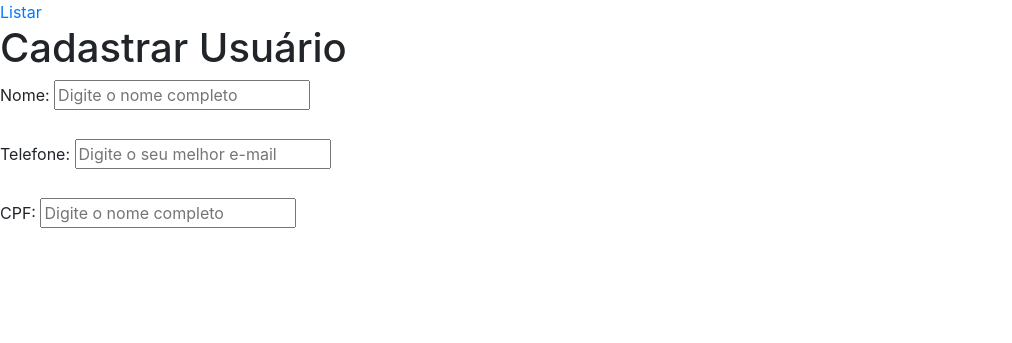
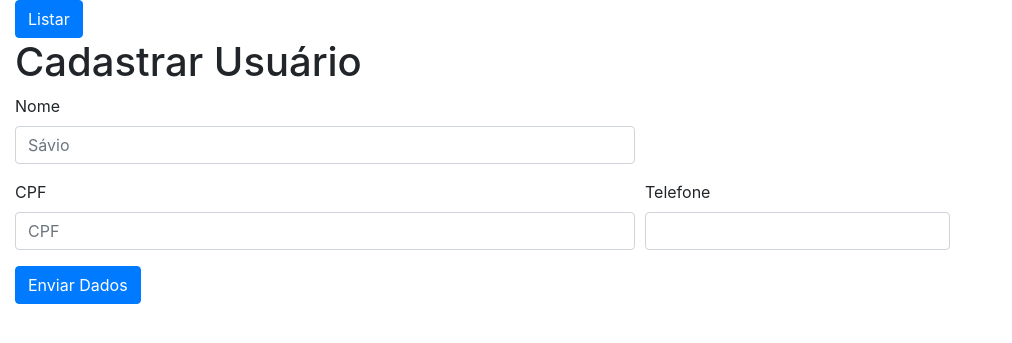
Before and after one commit to Portuga02/teste-savio-cadastro-clientes, a PHP site: page /cadastrar.php in a window 1280 px wide. Shown: the top 343 px of the page, without its empty margins (0-1012 px from the left). Run offline with PHP 8.4, Linux system fonts and the light colour scheme.

Commit message:
Ajuste-back-end

```diff
--- a/cadastrar.php
+++ b/cadastrar.php
@@ -6,13 +6,15 @@ session_start();
 
 <head>
 	<meta charset="utf-8">
-	<title>Novos Usuários</title>
+	<meta name="viewport" content="width=device-width, initial-scale=1, shrink-to-fit=no">
+
+	<!-- Bootstrap CSS -->
 	<link rel="stylesheet" href="https://cdn.jsdelivr.net/npm/bootstrap@4.5.3/dist/css/bootstrap.min.css" integrity="sha384-TX8t27EcRE3e/ihU7zmQxVncDAy5uIKz4rEkgIXeMed4M0jlfIDPvg6uqKI2xXr2" crossorigin="anonymous">
 </head>
 
 <body>
-
-	<a href="index.php">Listar</a><br>
+	<div class="col-12">
+		<a class="btn btn-primary" href="index.php">Listar</a>
 		<h1>Cadastrar Usuário</h1>
 		<?php
 		if (isset($_SESSION['msg'])) {
@@ -20,22 +22,62 @@ session_start();
 			unset($_SESSION['msg']);
 		}
 		?>
-	<form method="POST" action="proc_cad_usuario.php">
-		<label>Nome: </label>
-		<input type="text" name="nome" placeholder="Digite o nome completo"><br><br>
 
-		<label>Telefone: </label>
-		<input type="email" name="email" placeholder="Digite o seu melhor e-mail"><br><br>
+		<form method="POST" action="cadastrar_usuario.php" class="needs-validation" novalidate>
+			<div class="form-row">
+				<div class="col-md-6 mb-3">
+					<label for="validationCustom01">Nome</label>
+					<input type="text" name="con_nome" class="form-control" id="validationCustom01" placeholder="Sávio" required>
+					<div class="valid-feedback">
+						Digite o Seu nome!
+					</div>
+				</div>
 
-		<label>CPF: </label>
-		<input type="text" name="nome" placeholder="Digite o nome completo"><br><br>
+			</div>
+			<div class="form-row">
+				<div class="col-md-6 mb-3">
+					<label for="validationCustom03">CPF</label>
+					<input type="text" name="con_cpf" class="form-control" placeholder="CPF" id="validationCustom03" required>
+					<div class="invalid-feedback">
+						Digite seu CPF com traços e pontos!
+					</div>
+				</div>
+				<div class="col-md-3 mb-3">
+					<label for="validationCustom04">Telefone</label>
+					<input type="text" name="con_telefone" class="form-control" id="validationCustom03" required>
+					<div class="invalid-feedback">
+						Digite seu telefone com DDD!
+					</div>
+				</div>
+
+			</div>
+
+			<button class="btn btn-primary" type="submit">Enviar Dados</button>
+		</form>
+	</div>
+	<script>
+		(function() {
+			'use strict';
+			window.addEventListener('load', function() {
+
+				var forms = document.getElementsByClassName('needs-validation');
+
+				var validation = Array.prototype.filter.call(forms, function(form) {
+					form.addEventListener('submit', function(event) {
+						if (form.checkValidity() === false) {
+							event.preventDefault();
+							event.stopPropagation();
+						}
+						form.classList.add('was-validated');
+					}, false);
+				});
+			}, false);
+		})();
+	</script>
 
 
-	</form>
-
 	<script src="https://code.jquery.com/jquery-3.5.1.slim.min.js" integrity="sha384-DfXdz2htPH0lsSSs5nCTpuj/zy4C+OGpamoFVy38MVBnE+IbbVYUew+OrCXaRkfj" crossorigin="anonymous"></script>
-	<script src="https://cdn.jsdelivr.net/npm/popper.js@1.16.1/dist/umd/popper.min.js" integrity="sha384-9/reFTGAW83EW2RDu2S0VKaIzap3H66lZH81PoYlFhbGU+6BZp6G7niu735Sk7lN" crossorigin="anonymous"></script>
-	<script src="https://cdn.jsdelivr.net/npm/bootstrap@4.5.3/dist/js/bootstrap.min.js" integrity="sha384-w1Q4orYjBQndcko6MimVbzY0tgp4pWB4lZ7lr30WKz0vr/aWKhXdBNmNb5D92v7s" crossorigin="anonymous"></script>
+	<script src="https://cdn.jsdelivr.net/npm/bootstrap@4.5.3/dist/js/bootstrap.bundle.min.js" integrity="sha384-ho+j7jyWK8fNQe+A12Hb8AhRq26LrZ/JpcUGGOn+Y7RsweNrtN/tE3MoK7ZeZDyx" crossorigin="anonymous"></script>
 </body>
 
 </html>
--- a/conexao.php
+++ b/conexao.php
@@ -2,7 +2,7 @@
 $servidor = "localhost";
 $usuario = "root";
 $senha = "";
-$dbname = "celke";
+$dbname = "testephp";
 
 //Criar a conexao
 $conn = mysqli_connect($servidor, $usuario, $senha, $dbname);
```
Also changed, not shown: edit_usuario.php (+16 -9 lines), index.php (+12 -10 lines), proc_cad_usuario.php (deleted, +0 -20 lines). Lines whose indentation alone changed are shown as unchanged.
